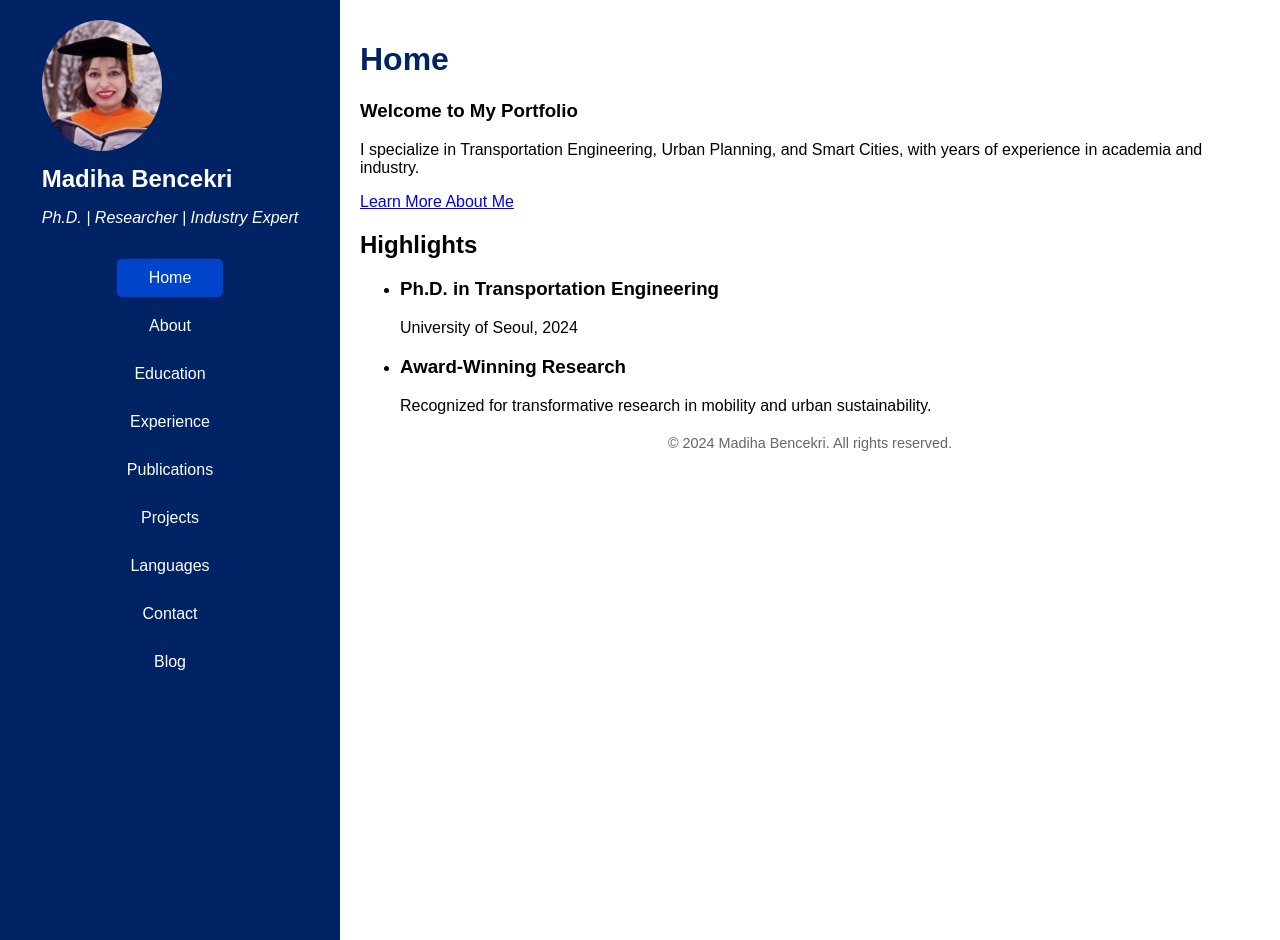
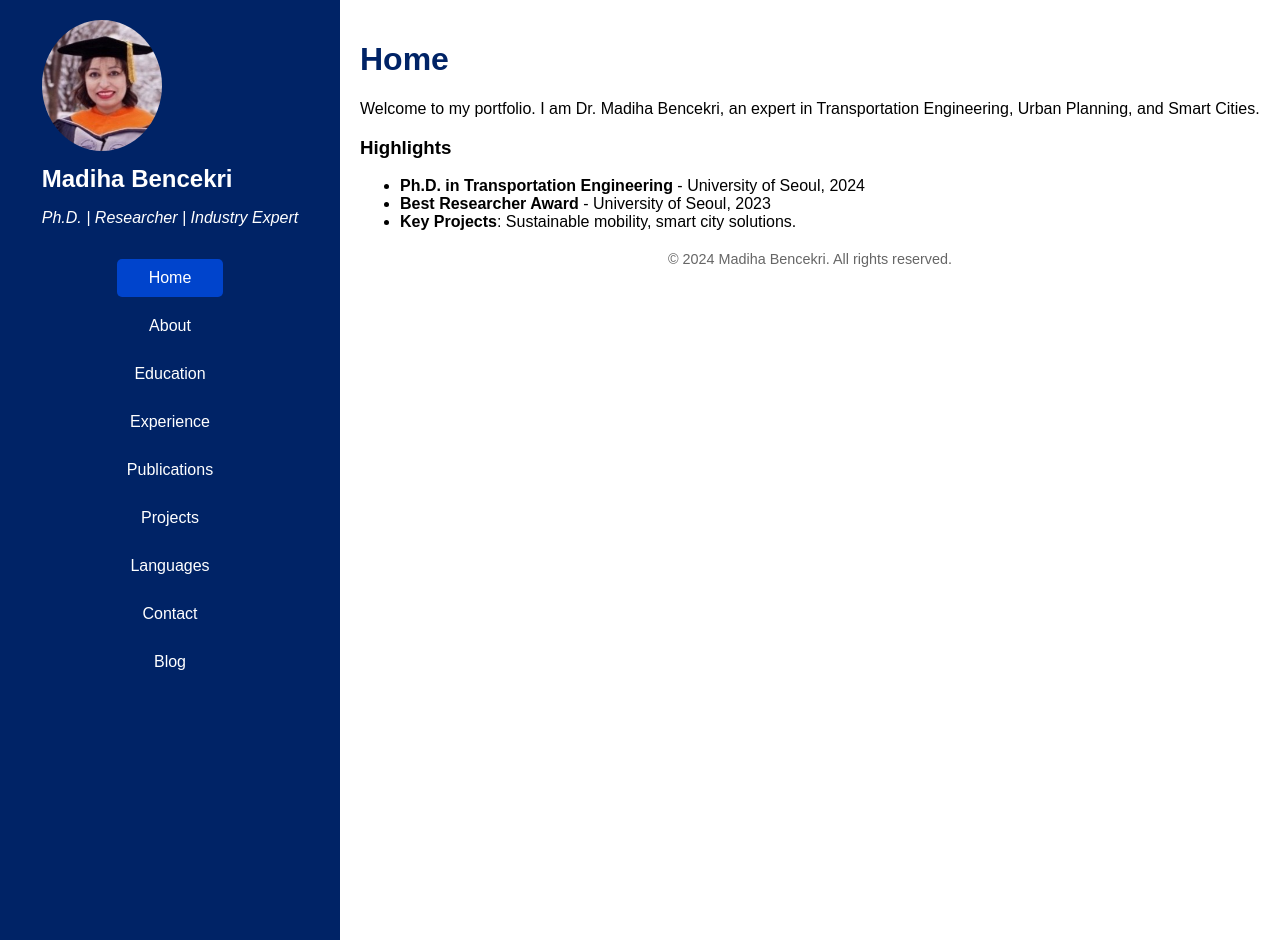
Before and after one commit to dihaben/Madiha-Bencekri, a Jekyll site: the page built from index.md, in a window 1280 px wide. Built offline with Jekyll 4.4.1, drawn with Linux system fonts in a browser that asks for light colours.

Commit message:
Update index.md

```diff
--- a/index.md
+++ b/index.md
@@ -1,25 +1,11 @@
 ---
 layout: default
 title: Home
-description: Welcome to Madiha Bencekri's professional portfolio.
 ---
 
-<section class="hero">
-  <h1>Welcome to My Portfolio</h1>
-  <p>
-    I specialize in Transportation Engineering, Urban Planning, and Smart Cities, with years of experience in academia and industry.
-  </p>
-  <a href="about.html" class="btn">Learn More About Me</a>
-</section>
+Welcome to my portfolio. I am Dr. Madiha Bencekri, an expert in Transportation Engineering, Urban Planning, and Smart Cities.
 
-<h2>Highlights</h2>
-<ul>
-  <li>
-    <h3>Ph.D. in Transportation Engineering</h3>
-    <p>University of Seoul, 2024</p>
-  </li>
-  <li>
-    <h3>Award-Winning Research</h3>
-    <p>Recognized for transformative research in mobility and urban sustainability.</p>
-  </li>
-</ul>
+### Highlights
+- **Ph.D. in Transportation Engineering** - University of Seoul, 2024
+- **Best Researcher Award** - University of Seoul, 2023
+- **Key Projects**: Sustainable mobility, smart city solutions.
```
